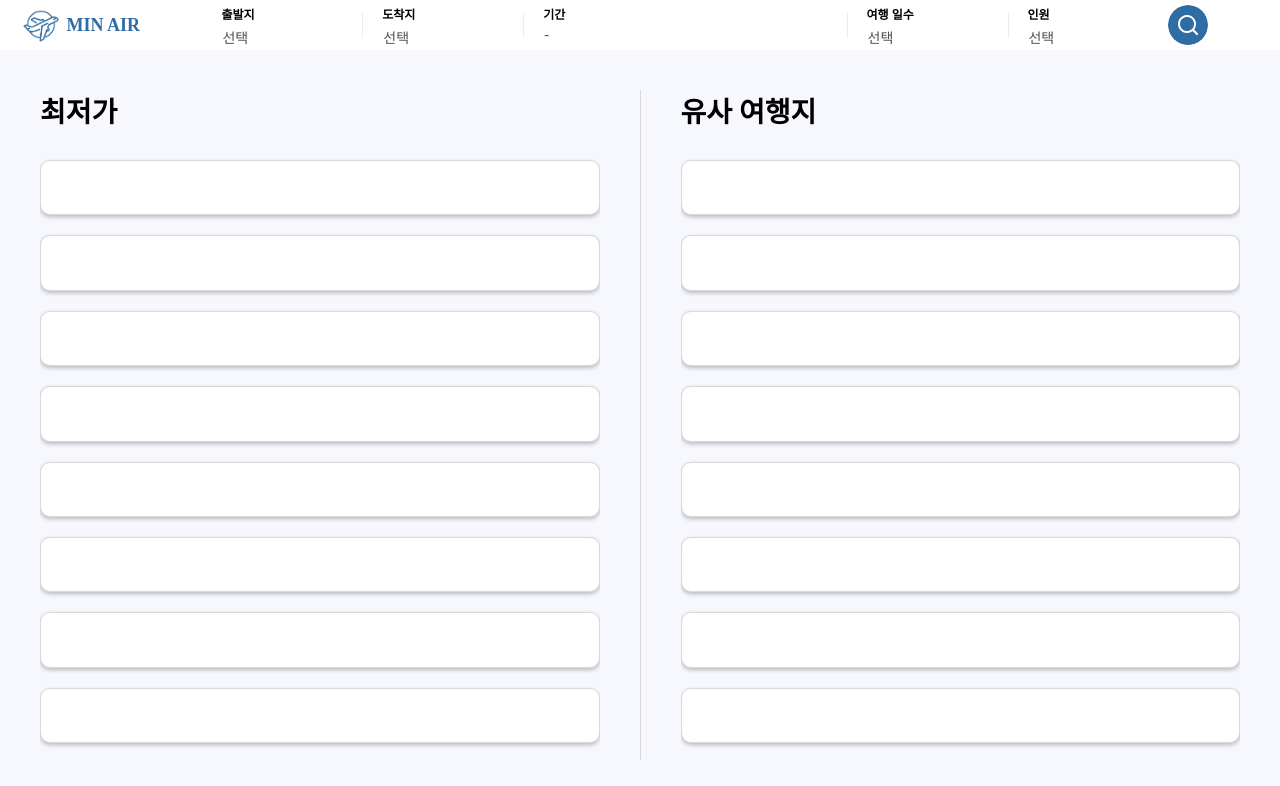
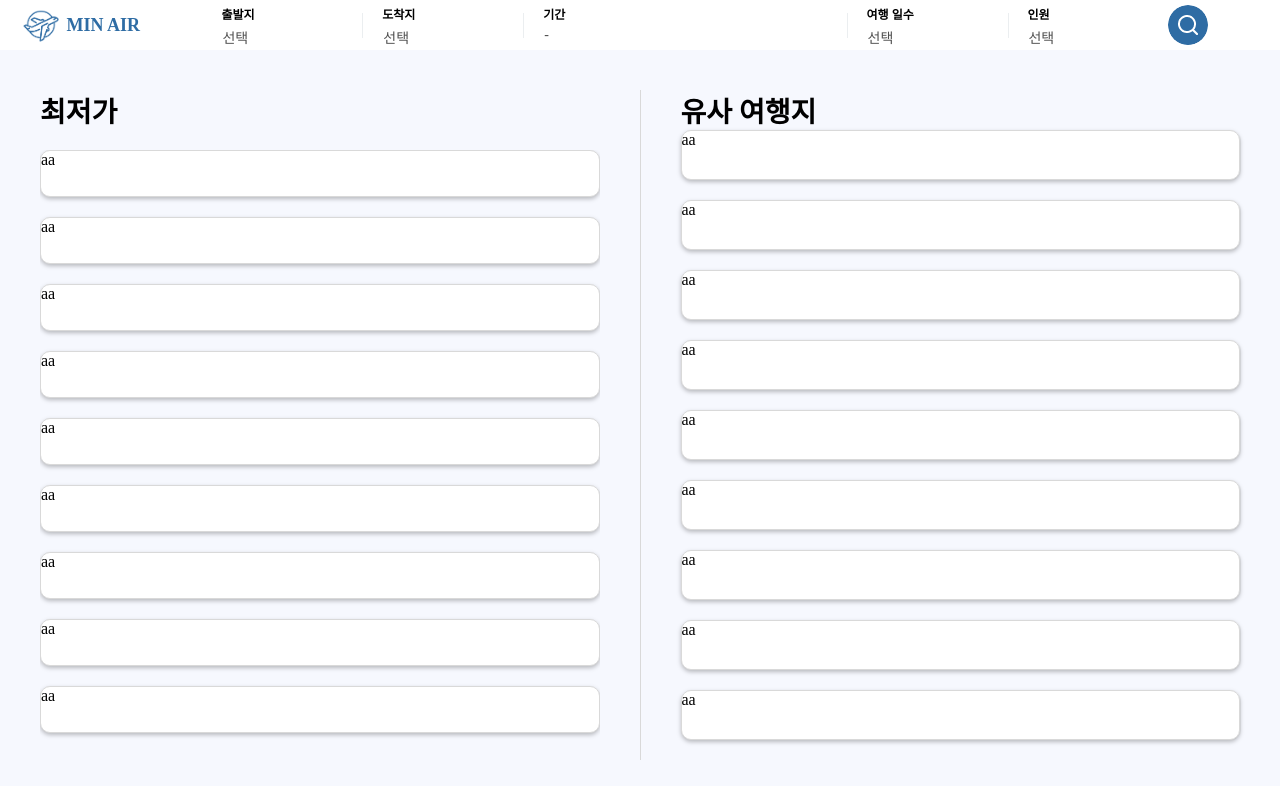
Before and after one commit to KU-MINAIR/MINAIR-Frontend, a React (Create React App) app: page /flights in a window 1280 px wide. Shown: the top 786 px of the page. Built offline with nearby package versions, Linux system fonts and the light colour scheme.

Commit message:
design : flight 페이지 스타일 변경

```diff
--- a/src/components/modal/CityModal.tsx
+++ b/src/components/modal/CityModal.tsx
@@ -89,7 +89,6 @@ const CityWrapper = styled.div`
   align-items: center;
   border-bottom: 1px #ebeef0 solid;
   padding: 2px;
-
   &:hover {
     background-color: #ebeef0;
   }
--- a/src/pages/Search.tsx
+++ b/src/pages/Search.tsx
@@ -5,13 +5,13 @@ import SearchBar from "@/components/SearchBar";
 import VerticalLine from "@/components/VerticalLine";
 
 export default function Search(): ReactElement {
-  const TicketArr = [{}, {}, {}, {}, {}, {}, {}, {}];
-  const renderCities = () => {
+  const TicketArr = [{}, {}, {}, {}, {}, {}, {}, {}, {}];
+  const renderTickets = () => {
     return (
       <>
-        {TicketArr.map((e) => {
+        {TicketArr.map((e, idx) => {
           // return <div>{e.country}</div>;
-          return <TicketWrapper onClick={(e2) => {}}></TicketWrapper>;
+          return <TicketWrapper onClick={(e2) => {}}>aa</TicketWrapper>;
         })}
       </>
     );
@@ -29,12 +29,12 @@ export default function Search(): ReactElement {
       <BodayWrapper>
         <Section>
           <SectionTitle>최저가</SectionTitle>
-          <ListContainer>{renderCities()}</ListContainer>
+          <ListContainer>{renderTickets()}</ListContainer>
         </Section>
         <VerticalLine height={"calc(90vh - 50px)"} color={"#d9d9d9"} />
         <Section>
           <SectionTitle>유사 여행지</SectionTitle>
-          <ListContainer>{renderCities()}</ListContainer>
+          {renderTickets()}
         </Section>
       </BodayWrapper>
     </>
@@ -66,6 +66,8 @@ const Section = styled.div`
   height: 100%;
   width: calc(100% - 0.5px);
   padding: 40px;
+  display: flex;
+  flex-direction: column;
 `;
 
 const SectionTitle = styled.div`
@@ -77,10 +79,10 @@ const ListContainer = styled.div`
   margin-top: 20px;
   display: flex;
   flex-direction: column;
+  width: 100%;
+  height: 90%;
   overflow-y: scroll;
   overflow-x: hidden;
-  width: 100%;
-  height: 90%;
   &::-webkit-scrollbar {
     width: 6px;
     background-color: #edece9;
@@ -92,16 +94,16 @@ const ListContainer = styled.div`
 `;
 
 const TicketWrapper = styled.div`
-  height: 100px;
   display: flex;
-  align-items: center;
+  height: 200px;
+  width: 100%;
   background-color: white;
   filter: drop-shadow(0px 2px 2px rgba(0, 0, 0, 0.25));
   backdrop-filter: blur(2px);
   border-radius: 10px;
   border: 1px solid #d9d9d9;
 
-  margin: 10px 0;
+  margin-bottom: 20px;
   &:hover {
     background-color: #ebeef0;
   }
```
